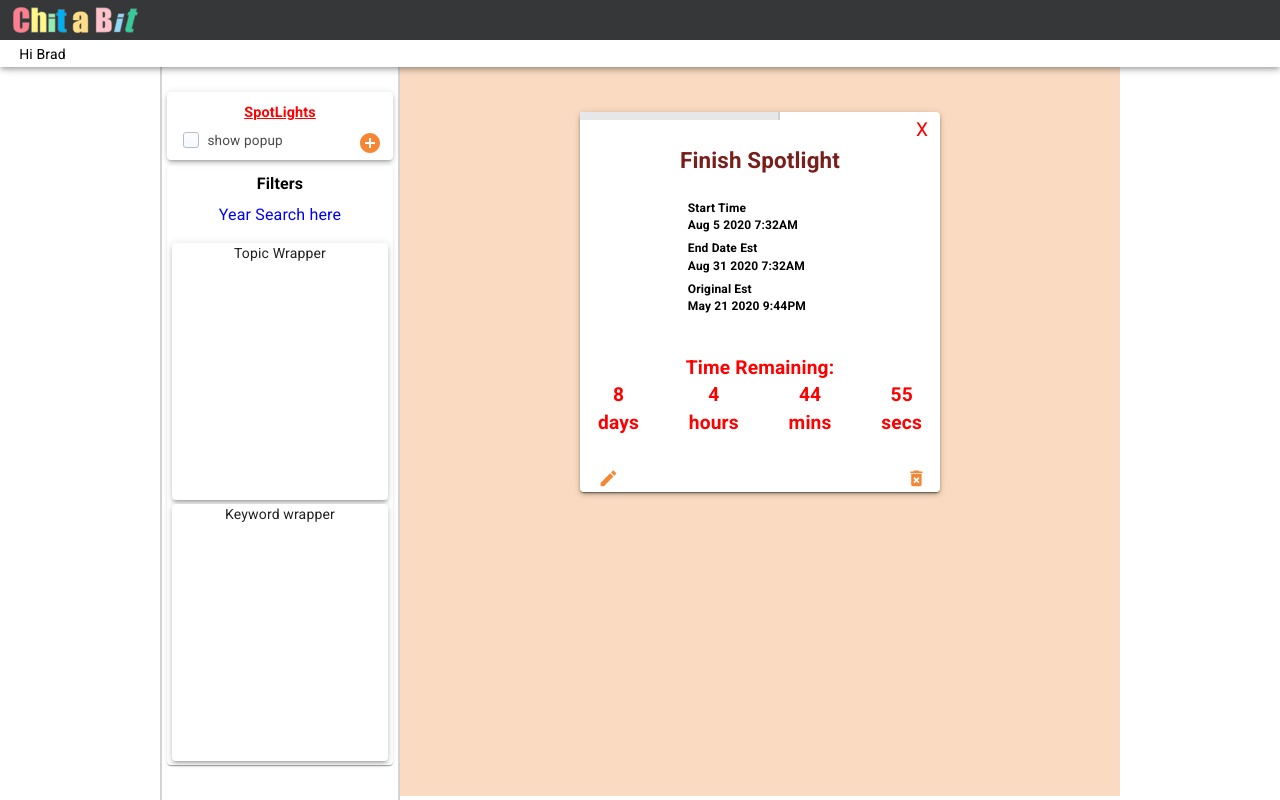
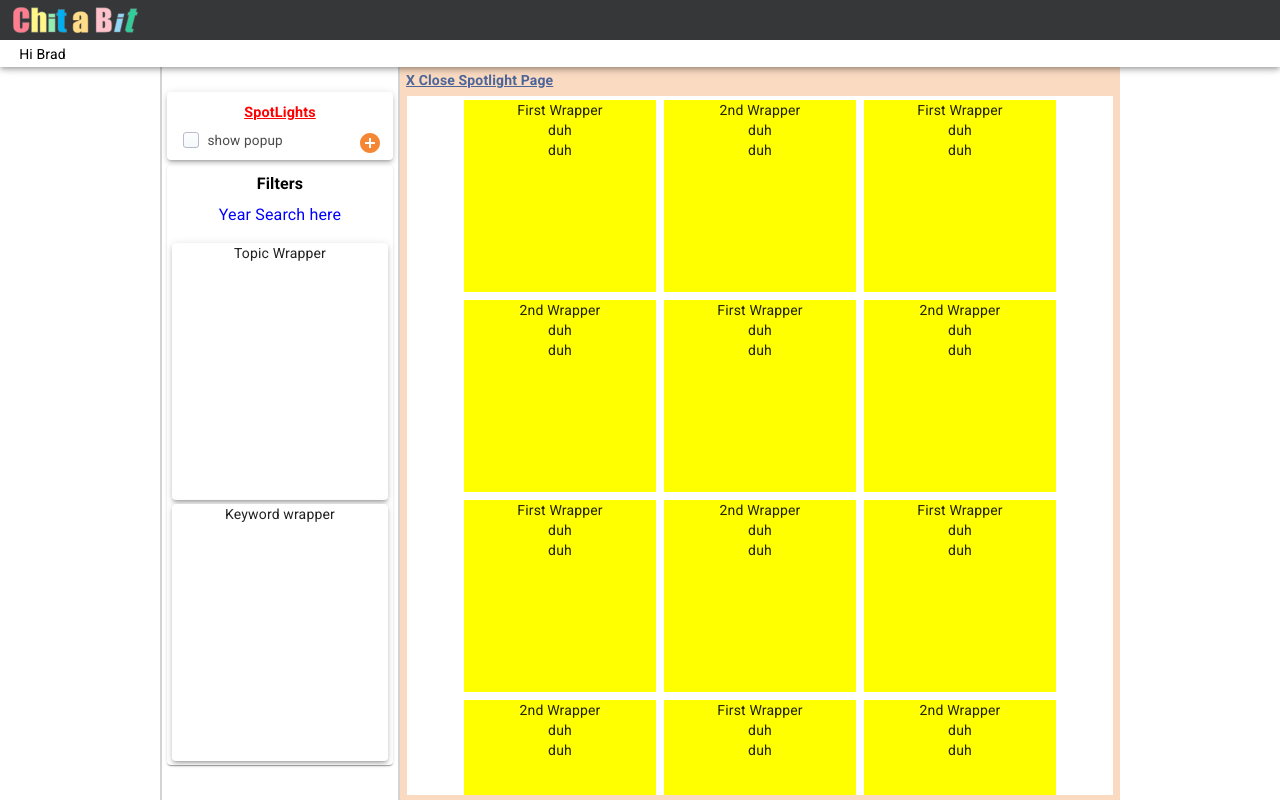
Before and after one commit to bbrous/chitabit, a React (Create React App) app: page /main in a window 1280 px wide. Built offline with nearby package versions, Linux system fonts and the light colour scheme.

Commit message:
setup Spotlight Page again - flex wrap

```diff
--- a/src/app/redux/reducers/reducer_Main.js
+++ b/src/app/redux/reducers/reducer_Main.js
@@ -28,7 +28,7 @@ import {
     displaySidePanel: 'hide',
     displaySpotLight: 'unseen',
     displayedSpotLightId: 'spot1',
-    displaySpotLightPage: false,
+    displaySpotLightPage: true,
     journalDisplay: {
       currentDaY: '',
       currentSection: '',
--- a/src/pages/private/Main.jsx
+++ b/src/pages/private/Main.jsx
@@ -271,7 +271,7 @@ const ContentArea = styled('div')({
   display: 'block',
   position: 'relative',
   marginLeft: '15rem',
-  height: '95vh',
+  height: '97vh',
   paddingTop:  '1.75rem',
   overflow: 'hidden',
 
@@ -553,7 +553,22 @@ const Main = (props) => {
 
     let modalShow = props.view.private.modalDisplayed
 
-    let displaySpotLightPage = false
+
+
+
+// ##################################################
+
+    let displaySpotLightPage = props.view.private.displaySpotLightPage
+
+    console.log('[Main] displaySpotlightPage :  ', props.view.private.displaySpotLightPage)
+// ##################################################
+
+
+
+
+
+
+
 
   return (
     <BodyWrapper>
@@ -599,8 +614,8 @@ const Main = (props) => {
           </SidePanelWrapper>
 
 {/*   &&&&&&&&&&&&&&&&&&&&&&&&&&&&&&&&&&&&&&&&&&&&&&&&&&&&&&&&&&&&&&&  */}
-{/*   choose content or spotlight page to display
-      note: content has a spotlight popup... spotlight page does not
+{/*   choose Journal content or spotlight Page to display
+      note: Journal content has a spotlight popup... spotlight page does not
 
 */}
 
@@ -625,9 +640,11 @@ const Main = (props) => {
 
                 <ProgressBar>
 
-<ProgressBarInner style={{width: progress}}>  {'\u00A0'} </ProgressBarInner>
+                  <ProgressBarInner
+                    style={{width: progress}}>  {'\u00A0'}
+                  </ProgressBarInner>
 
-</ProgressBar>
+                </ProgressBar>
 
 
 
@@ -663,16 +680,16 @@ const Main = (props) => {
           </ContentArea>
         }
 
-{displaySpotLightPage &&
+  {displaySpotLightPage &&
 
 
-<ContentArea>
-  <SpotLightPage/>
+  <ContentArea>
 
+    <SpotLightPage/>
 
-</ContentArea>
+  </ContentArea>
 
-}
+  }
 {/*   &&&&&&&&&&&&&&&&&&&&&&&&&&&&&&&&&&&&&&&&&&&&&&&&&&&&&&&&&&&&&&&  */}
 
 
--- a/src/pages/private/spotLight/RemainingTime.jsx
+++ b/src/pages/private/spotLight/RemainingTime.jsx
@@ -3,6 +3,7 @@ import React, {useEffect, useState }  from 'react'
 import {convertMS} from '../../../app/helpers/dateHelper'
 
 import { styled, createMuiTheme } from "@material-ui/core/styles"
+import { mediumGrey } from '../../../styles/colors';
 
 
 const theme = createMuiTheme(); // allows use of mui theme in styled component
@@ -41,20 +42,61 @@ const TimeLeftWrapper = styled('div')({
   justifyContent: 'space-between',
   alignItems: 'center',
   height: '100%',
-  width: '90%',
+  width: '70%',
 
 
 
 
   [theme.breakpoints.down('sm')] : {
     // display: 'block'
-    marginLeft: '0',
   },
 
   [theme.breakpoints.down('xs')] : {
     // display:  'none',
 
   }
+
+})
+const Header = styled('div')({
+
+  color: mediumGrey,
+  fontSize: '.8rem'
+
+})
+
+const TimeSegmentWrapper = styled('div')({
+
+  display: 'flex',
+  flexDirection: 'column',
+  position: 'relative',
+  justifyContent: 'center',
+  alignItems: 'center',
+
+
+
+
+  [theme.breakpoints.down('sm')] : {
+    // display: 'block'
+  },
+
+  [theme.breakpoints.down('xs')] : {
+    // display:  'none',
+
+  }
+
+})
+
+const Time = styled('div')({
+
+  color: 'red',
+  fontSize: '1.3em'
+
+})
+
+const TimeLabel = styled('div')({
+
+  color: mediumGrey,
+  fontSize: '.8rem'
 
 })
 // ================================================
@@ -95,28 +137,28 @@ let secs = timeRemainingObject.seconds
 
   return (
     <Wrapper>
-      <div> Time Remaining: </div>
+      <Header> Time Remaining: </Header>
           {/* {timeRemainingObject.day} days - {timeRemainingObject.hour} hours - - {timeRemainingObject.minute} min - - {timeRemainingObject.seconds} sec */}
     <TimeLeftWrapper>
-          <div>
-            <div> {days} </div>
-            <div>  days  </div>
-          </div>
+          <TimeSegmentWrapper>
+            <Time> {days} </Time>
+            <TimeLabel>  days  </TimeLabel>
+          </TimeSegmentWrapper>
 
-          <div>
-            <div> {hours} </div>
-            <div>  hours  </div>
-          </div>
+          <TimeSegmentWrapper>
+            <Time> {hours} </Time>
+            <TimeLabel>  hours  </TimeLabel>
+          </TimeSegmentWrapper>
 
-          <div>
-            <div> {mins} </div>
-            <div>  mins  </div>
-          </div>
+          <TimeSegmentWrapper>
+            <Time> {mins} </Time>
+            <TimeLabel>  mins  </TimeLabel>
+          </TimeSegmentWrapper>
 
-          <div>
-            <div> {secs} </div>
-            <div>  secs  </div>
-          </div>
+          <TimeSegmentWrapper>
+            <Time> {secs} </Time>
+            <TimeLabel>  secs  </TimeLabel>
+          </TimeSegmentWrapper>
 
         </TimeLeftWrapper>
 
--- a/src/pages/private/spotLight/SpotLightPage.jsx
+++ b/src/pages/private/spotLight/SpotLightPage.jsx
@@ -11,7 +11,7 @@ SpotLight page contains all spotlights
 
 
 import { styled, createMuiTheme } from "@material-ui/core/styles"
-import { chitOrangeLight, chitOrange} from '../../../styles/colors';
+import { chitOrangeLight, chitOrange, chitBlueDull} from '../../../styles/colors';
 
 import DeleteForeverIcon from '@material-ui/icons/DeleteForever';
 import EditIcon from '@material-ui/icons/Edit'
@@ -20,10 +20,12 @@ const theme = createMuiTheme(); // allows use of mui theme in styled component
 
 const Wrapper= styled('div')({
   display: 'flex',
-  justifyContent: 'center',
-  alignItems: 'center',
+  justifyContent: 'flex-start',
+  alignItems: 'flex-start',
+  position: 'relative',
   width: '100%',
-  height: '100%',
+  height: '96vh',
+  padding: '4vh 1% 0 1%',
 
   backgroundColor: chitOrangeLight
 
@@ -31,15 +33,29 @@ const Wrapper= styled('div')({
 
 })
 
+const CloseSpotlightPage= styled('div')({
+  display: 'block',
+  position: 'absolute',
+  top: '6px',
+  left: '6px',
+  color: chitBlueDull,
+  fontWeight: 'bold',
+  textDecoration: 'underline',
+  cursor: 'pointer'
+
+
+})
+
+
 const SpotLightsWrapper= styled('div')({
   display: 'flex',
-  flexDirection: 'column',
-  justifyContent: 'flex-start',
+  flexWrap: 'wrap',
+  justifyContent: 'center',
   alignItems: 'center',
-  width: '50%',
-  height: '80%',
-overflowX: 'hidden',
-overflowY: 'auto',
+  height: '95%',
+  overflow: 'auto',
+
+
 
 backgroundColor: 'white',
 
@@ -51,9 +67,9 @@ const SingleWrapper= styled('div')({
   flexDirection: 'column',
   justifyContent: 'flex-start',
   alignItems: 'center',
-  width: '100%',
-  height: '15rem',
-  marginBottom: '4px',
+  width: '12rem',
+  height: '12rem',
+  margin: '4px',
 
 
   backgroundColor: 'yellow',
@@ -143,7 +159,93 @@ const SpotLightPage = () => {
   return (
     <Wrapper>
 
+      <CloseSpotlightPage>X  Close Spotlight Page</CloseSpotlightPage>
+
       <SpotLightsWrapper>
+
+        <SingleWrapper>
+          <div> First Wrapper </div>
+          <div> duh </div>
+          <div> duh </div>
+        </SingleWrapper>
+
+        <SingleWrapper>
+          <div> 2nd Wrapper </div>
+          <div> duh </div>
+          <div> duh </div>
+        </SingleWrapper>
+
+        <SingleWrapper>
+          <div> First Wrapper </div>
+          <div> duh </div>
+          <div> duh </div>
+        </SingleWrapper>
+
+        <SingleWrapper>
+          <div> 2nd Wrapper </div>
+          <div> duh </div>
+          <div> duh </div>
+        </SingleWrapper>
+
+        <SingleWrapper>
+          <div> First Wrapper </div>
+          <div> duh </div>
+          <div> duh </div>
+        </SingleWrapper>
+
+        <SingleWrapper>
+          <div> 2nd Wrapper </div>
+          <div> duh </div>
+          <div> duh </div>
+        </SingleWrapper>
+
+        <SingleWrapper>
+          <div> First Wrapper </div>
+          <div> duh </div>
+          <div> duh </div>
+        </SingleWrapper>
+
+        <SingleWrapper>
+          <div> 2nd Wrapper </div>
+          <div> duh </div>
+          <div> duh </div>
+        </SingleWrapper>
+
+        <SingleWrapper>
+          <div> First Wrapper </div>
+          <div> duh </div>
+          <div> duh </div>
+        </SingleWrapper>
+
+        <SingleWrapper>
+          <div> 2nd Wrapper </div>
+          <div> duh </div>
+          <div> duh </div>
+        </SingleWrapper>
+
+        <SingleWrapper>
+          <div> First Wrapper </div>
+          <div> duh </div>
+          <div> duh </div>
+        </SingleWrapper>
+
+        <SingleWrapper>
+          <div> 2nd Wrapper </div>
+          <div> duh </div>
+          <div> duh </div>
+        </SingleWrapper>
+
+        <SingleWrapper>
+          <div> First Wrapper </div>
+          <div> duh </div>
+          <div> duh </div>
+        </SingleWrapper>
+
+        <SingleWrapper>
+          <div> 2nd Wrapper </div>
+          <div> duh </div>
+          <div> duh </div>
+        </SingleWrapper>
 
         <SingleWrapper>
           <div> First Wrapper </div>
--- a/src/pages/private/spotLight/SpotLightPopup.jsx
+++ b/src/pages/private/spotLight/SpotLightPopup.jsx
@@ -1,6 +1,6 @@
 import React, {Fragment} from 'react'
 import {connect} from 'react-redux'
-import{chitOrange, chitVeryLightYellow, chitOrangeLight, chitBlueDull, chitRedDark} from '../../../styles/colors'
+import{chitOrange, chitVeryLightYellow, chitOrangeLight, chitBlueDull, chitRedDark, mediumGrey} from '../../../styles/colors'
 
 
 // ##############################################
@@ -126,9 +126,9 @@ const Goal = styled('div')({
   display: 'block',
   width: '100%',
   justifyContent: 'center',
-  margin: '0 0 1.5rem 0',
+  margin: '0 0 .5rem 0',
 
-  fontSize: '1.4rem',
+  fontSize: '1.5rem',
   color: chitRedDark,
   fontWeight: 'bold',
   textAlign: 'center',
@@ -148,28 +148,31 @@ const TimerWrapper = styled('div')({
 })
 
 const TimerRow = styled('div')({
+  display: 'flex',
+  flexDirection: 'column',
+  justifyContent: 'center',
+  alignItems: 'center',
 
   width: '90%',
   margin: '0 .8rem .4rem 0',
-  textAlign: 'left',
-  paddingLeft: '3rem'
+
   // backgroundColor: 'indigo'
 
 
 })
 
-const TimerLeft= styled('div')({
+const TimerTop= styled('div')({
 
-  width: '6rem',
-  marginRight: '2.5rem',
-  color: 'black',
+
+  color: mediumGrey,
   // backgroundColor: 'green'
 })
 
-const TimerRight= styled('div')({
+const TimerBottom = styled('div')({
   width: '12rem',
+  fontSize: '.9rem',
 
-  color: 'black'
+  color: mediumGrey
   // backgroundColor: 'white'
 
 })
@@ -340,25 +343,13 @@ const SpotLightPopup = (props) => {
         </Goal>
         <TimerWrapper>
 
+
           <TimerRow>
-            <TimerLeft>  Start Time </TimerLeft>
-            <TimerRight> Aug 5 2020 7:32AM </TimerRight>
+            <TimerTop>  End Date Est </TimerTop>
+            <TimerBottom> Aug 31 2020 7:32AM  </TimerBottom>
 
           </TimerRow>
 
-          <TimerRow>
-            <TimerLeft>  End Date Est </TimerLeft>
-            <TimerRight> Aug 31 2020 7:32AM  </TimerRight>
-
-          </TimerRow>
-
-          {revised &&
-          <TimerRow>
-            <TimerLeft>  Original Est </TimerLeft>
-            <TimerRight> May 21 2020 9:44PM </TimerRight>
-
-          </TimerRow>
-          }
 
 
         </TimerWrapper>
```
